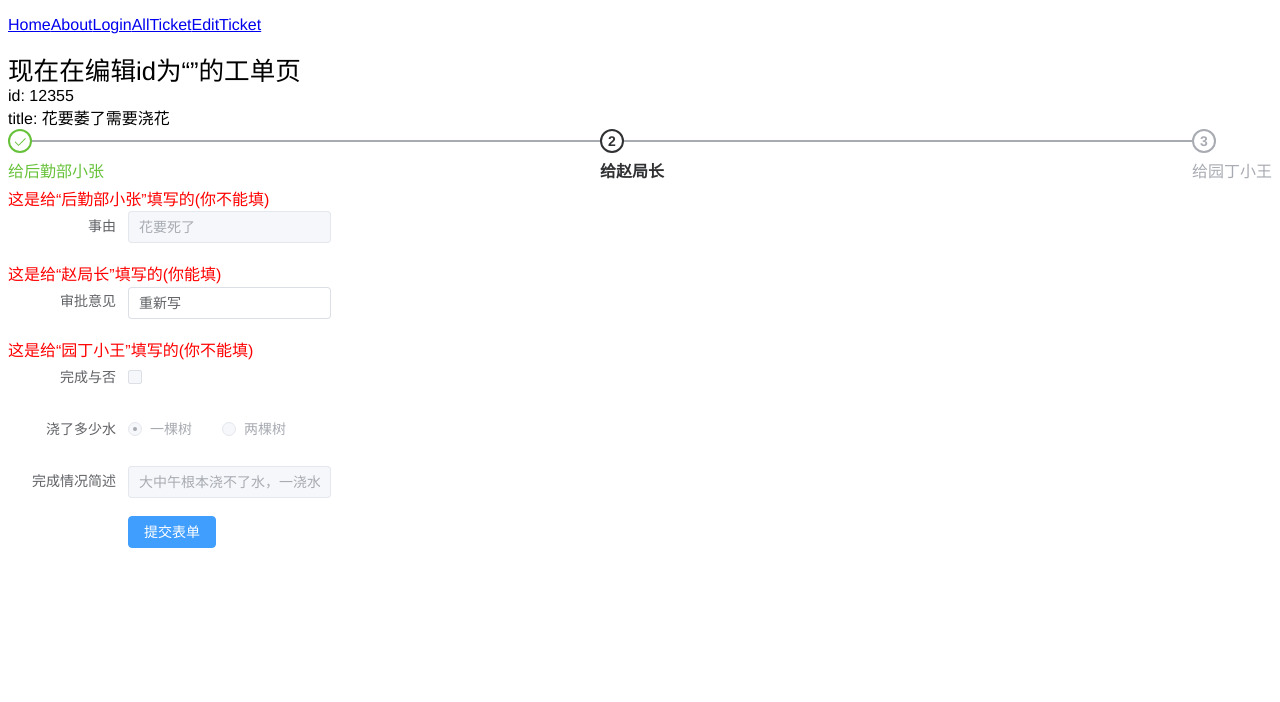
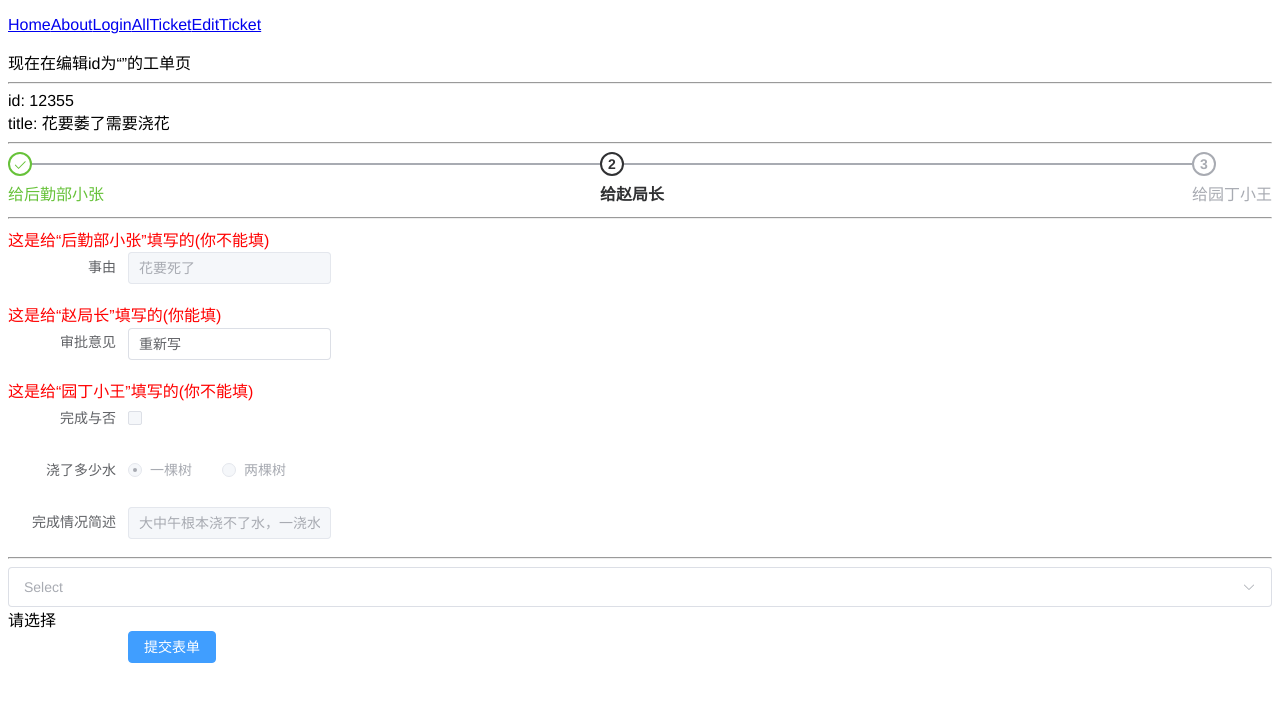
Before and after one commit to mstrTurtle/eticket, a Vue app in the folder desktopclient/: page /editticket in a window 1280 px wide. Shown: the top 702 px of the page. Built offline with nearby package versions, Linux system fonts and the light colour scheme.

Commit message:
补充完善EditTicket的跳状态部分

```diff
--- a/desktopclient/src/views/EditTicket.vue
+++ b/desktopclient/src/views/EditTicket.vue
@@ -1,9 +1,11 @@
 <template>
     <div class="ext-large-title">现在在编辑id为“{{ this.$route.query["id"] }}”的工单页</div>
+    <hr/>
     <div>
             <div>id: {{ticket.id}}</div>
             <div>title: {{ticket.title}}</div>
     </div>
+    <hr/>
     <el-steps :active="active" finish-status="success">
         <el-step v-for="block in ticket.blocks" :key="block.id" :title="'给'+block.people" />
     </el-steps>
@@ -16,6 +18,7 @@
       <el-input v-model="form.password" type="password" placeholder="请输入密码" show-password />
     </el-form-item>
      -->
+     <hr/>
     <div v-for="block in ticket.blocks" v-bind:key="block.id">
         <div class="small-caption">这是给“{{block.people}}”填写的(你{{block.active?"能":"不能"}}填)</div>
         <el-form-item v-for="field in block.fields" v-bind:key="field.id" :label="field.name">
@@ -48,6 +51,44 @@
 
         </el-form-item>
     </div>
+    <hr/>
+    <div class="transitions">
+        <el-select v-model="transition_value" class="m-2" placeholder="Select" size="large">
+            <el-option
+            v-for="transition in transitions"
+            :key="transition.caption"
+            :label="transition.caption"
+            :value="transition.caption"
+            />
+        </el-select>
+        <div>
+            <div v-if="!current_transition">
+                请选择
+            </div>
+            <div v-else-if="current_transition.fields.length==0">
+                无需填写字段
+            </div>
+            <div v-else>
+            <div>等待填入的参数:</div>
+            <el-form-item v-for="field in current_transition.fields" v-bind:key="field.id" :label="field.name">
+
+                    <div v-if="field.type=='str'">
+                        <el-input v-model="form[field.name]"  :value="field.value"></el-input>
+                    </div>
+                    <div v-else-if="field.type=='check'">
+                        <el-checkbox v-model="form[field.name]"  :checked="field.value"></el-checkbox>
+                    </div>
+                    <div v-else-if="field.type=='radio'">
+                        <el-radio-group v-model="form[field.name]">
+                            <el-radio v-for="selection in field.selections" :key="selection" :label="selection">{{ selection }}</el-radio>
+                        </el-radio-group>
+                    </div>
+
+
+            </el-form-item>
+            </div>
+        </div>
+    </div>
     <el-form-item>
       <el-button type="primary" @click="onSubmit">提交表单</el-button>
     </el-form-item>
@@ -56,11 +97,30 @@
 
 <script setup>
 
-import { reactive , ref} from 'vue'
+import { reactive , ref, watch} from 'vue'
+
 
 const form = reactive({
 
 })
+
+const current_transition = ref(null)
+current_transition
+watch
+
+const transition_value = ref(null)
+
+watch(transition_value, ( newValue, oldValue ) => {
+    oldValue
+    console.log(newValue)
+    for(var i=0;i<transitions.length;i++){
+        console.log(i)
+        if(newValue==transitions[i].caption){
+            current_transition.value=transitions[i]
+            break
+        }
+    }
+  })
 
 const ticket = reactive({
     id:12355,
@@ -119,6 +179,26 @@ const ticket = reactive({
     ]
 })
 
+const transitions = reactive([
+    {
+        id:1,
+        caption:"直接驳回",
+        program:"reject",
+        fields:[]
+    },
+    {
+        id:2,
+        caption:"送下去执行",
+        fields:[{
+                id:1,
+                type:"str",
+                name:"交给谁",
+                required: true,
+                value:""
+        }]
+    }
+])
+
 // function getActive(){
 //     for(var i=0;i<ticket.blocks.length();i++){
 //         if(ticket.blocks[i].active)
@@ -142,10 +222,6 @@ const onSubmit=()=>{
 </script>
 
 <style scoped>
-.ext-large-title{
-    font-size:2lvw
-
-}
 .small-caption{
     text-align: left;
     color:red;
```
